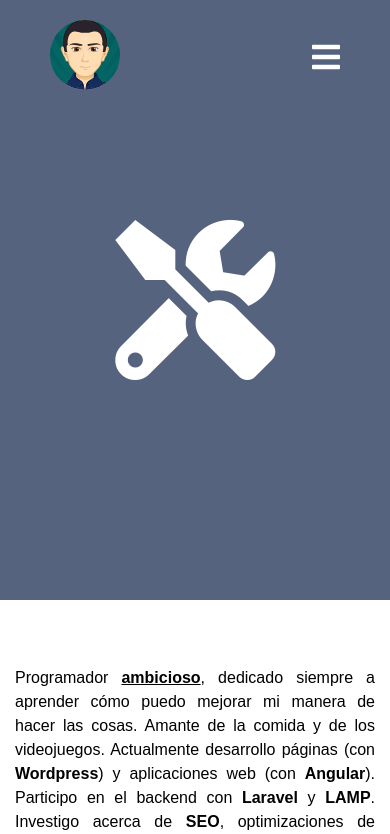
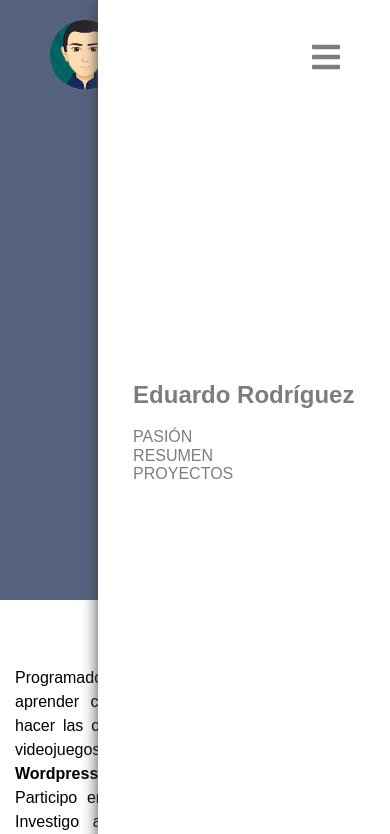
Before and after one commit to Eduardo110298/eduardo110298.github.io, a plain HTML site: page index.html in a window 390 px wide. Both pictures are taken after a click on the element 326 px from the left and 57 px from the top of the page. Shown: the top 834 px of the page. Drawn offline with Linux system fonts and the light colour scheme; a web font is replaced by a local one.

Commit message:
added mobile menu

```diff
--- a/index.html
+++ b/index.html
@@ -14,14 +14,19 @@
                 <img src="res/img/avatarEduardo.svg" class="avatar-logo" onerror="this.onerror=null; this.src='res/img/avatarEduardo.png'" alt="Eduardo Rodríguez">
             </a>
             <nav id="main-menu">
-                <ul>
+                <ul id="main-menu-wrapper">
                     <li><h2><a href="#">Eduardo Rodríguez</a></h2></li>
                     <li><a href="#">PASIÓN</a></li>
                     <li><a href="#">RESUMEN</a></li>
                     <li><a href="#">PROYECTOS</a></li>
                 </ul>
             </nav>
-            <span id="mobile-menu">
+            <nav id="mobile-menu">
+                <ul id="mobile-menu-wrapper">
+
+                </ul>
+            </nav>
+            <span id="mobile-menu-button">
                 <i class="fas fa-bars fa-2x"></i>
             </span>
         </header>
@@ -61,6 +66,7 @@
                 </ul>
             </div>
         </footer>
+        <script type="text/javascript" src="main.js"></script>
         <!-- <script type="text/javascript" src="res/js/functions.js"></script> -->
         <link rel="stylesheet" type="text/css" href="styles.css">
         <link rel="stylesheet" href="https://use.fontawesome.com/releases/v5.6.3/css/all.css" integrity="sha384-UHRtZLI+pbxtHCWp1t77Bi1L4ZtiqrqD80Kn4Z8NTSRyMA2Fd33n5dQ8lWUE00s/" crossorigin="anonymous">
--- /dev/null
+++ b/main.js
@@ -0,0 +1,8 @@
+for (var menuItem of document.getElementById("main-menu-wrapper").children) {
+    var mobileMenuItem = menuItem.cloneNode(true);
+    document.getElementById("mobile-menu-wrapper").appendChild(mobileMenuItem);
+}
+
+document.getElementById("mobile-menu-button").addEventListener("click", function(){
+    document.getElementById("mobile-menu").classList.toggle("visible");
+});
--- a/styles.css
+++ b/styles.css
@@ -74,7 +74,7 @@ a {
         }
 
         #main-menu ul {
-                margin: 0px;
+                margin: 0;
                 padding: 0;
                 list-style: none;
         }
@@ -204,29 +204,74 @@ a {
         margin: 0 0 100px 0;
 }
 
-#mobile-menu {
+#mobile-menu-button {
+        z-index: 1;
         cursor: pointer;
         margin-left: auto;
 }
 
-#mobile-menu i.fas{
+#mobile-menu-button i.fas{
         color: white;
         line-height: 74px;
 }
 
-/*#mobile-menu:after, #mobile-menu:before {
-        display: block;
-        content: "";
-        width: 100%;
-        height: 2px;
-        margin-top: 22px;
-        background-color: black;
+#mobile-menu.visible + #mobile-menu-button > i.fas{
+        color: var(--gray);
 }
-*/
+
+#mobile-menu.visible + #mobile-menu-button{
+        display: block!important;
+        position: fixed;
+        right: 50px;
+}
+
 @media only screen and (min-width: 768px) {
-        #mobile-menu {
+        #mobile-menu-button {
                 display: none;
         }
+}
+
+#mobile-menu {
+        box-shadow: 0px 0px 15px #434343;
+        transition: opacity .2s ease;
+        z-index: 1;
+        opacity: 0;
+        display: flex;
+        align-items: center;
+        justify-content: center;
+        position: fixed;
+        top: 0;
+        bottom: 0;
+        right: 0;
+        width: 75vw;
+        background-color: white
+}
+
+@media (min-width: 576px) {
+        #mobile-menu {
+                width: 50vw;
+        }
+}
+
+@media (min-width: 992px) {
+        #mobile-menu {
+                width: 35vw;
+        }
+}
+
+#mobile-menu ul {
+        list-style: none;
+        padding: 0;
+        margin: 0;
+}
+
+#mobile-menu ul li a {
+        text-decoration: none;
+        color: var(--gray);
+}
+
+.visible {
+        opacity: 1!important;
 }
 
 footer .container {
```
Also changed, not shown: 1 other file.
